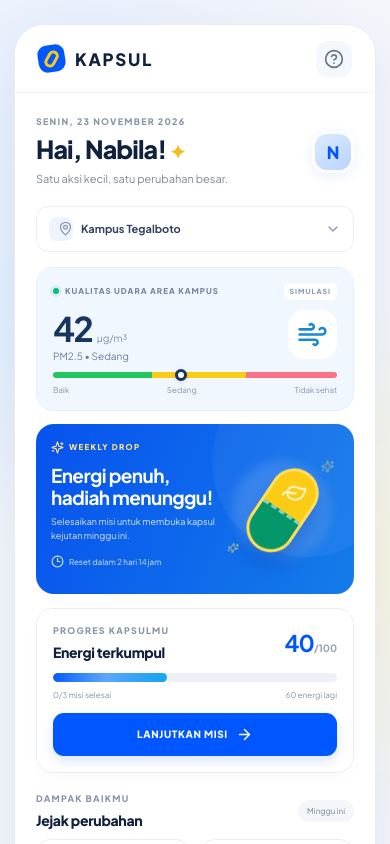
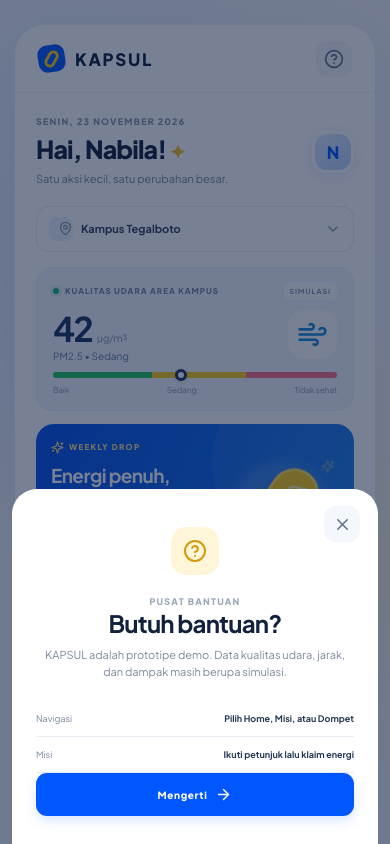
Before and after one commit to nabilagx/kapsul, a Next.js app: page / in a window 390 px wide. Both pictures are taken after a click on the button "Bantuan". Shown: the top 844 px of the page. Built offline with nearby package versions, Linux system fonts and the light colour scheme.

Commit message:
Make help action responsive and useful

```diff
--- a/src/app/page.tsx
+++ b/src/app/page.tsx
@@ -25,7 +25,7 @@ export default function Home() {
   const [tab, setTab] = useState<Tab>("home");
   const [missions, setMissions] = useState(initialMissions);
   const [energy, setEnergy] = useState(40);
-  const [modal, setModal] = useState<"loot" | "receipt" | null>(null);
+  const [modal, setModal] = useState<"loot" | "receipt" | "help" | null>(null);
   const [opened, setOpened] = useState(false);
   const [saved, setSaved] = useState(false);
   const [campus, setCampus] = useState("Kampus Tegalboto");
@@ -67,7 +67,7 @@ export default function Home() {
             <span className="brand-mark"><span /></span>
             <span>KAPSUL</span>
           </a>
-          <button className="icon-button" aria-label="Bantuan"><CircleHelp size={20} /></button>
+          <button className="icon-button" aria-label="Bantuan" onClick={() => setModal("help")}><CircleHelp size={20} /></button>
         </header>
 
         <div className={`app-content page-${tab}`}>
@@ -142,7 +142,7 @@ export default function Home() {
       {modal && <div className="modal-backdrop" onClick={() => setModal(null)}>
         <section className="modal-sheet" onClick={(e) => e.stopPropagation()}>
           <button className="modal-close" onClick={() => setModal(null)}><X size={19} /></button>
-          {modal === "loot" ? <div className="loot-content">
+          {modal === "help" ? <div className="receipt-content"><div className="receipt-icon"><CircleHelp size={24} /></div><span className="eyebrow">PUSAT BANTUAN</span><h2>Butuh bantuan?</h2><p className="muted">KAPSUL adalah prototipe demo. Data kualitas udara, jarak, dan dampak masih berupa simulasi.</p><div className="receipt-line"><span>Navigasi</span><strong>Pilih Home, Misi, atau Dompet</strong></div><div className="receipt-line"><span>Misi</span><strong>Ikuti petunjuk lalu klaim energi</strong></div><button className="primary-button" onClick={() => setModal(null)}>Mengerti <ArrowRight size={17} /></button></div> : modal === "loot" ? <div className="loot-content">
             {!opened ? <><div className="loot-kicker"><Sparkles size={15} /> WEEKLY SURPRISE</div><div className="loot-capsule"><div className="loot-top"><Leaf size={28} /></div><div className="loot-bottom" /></div><h2>Ada kejutan<br />di dalam kapsul!</h2><p>Siap melihat hadiah dari aksi baikmu minggu ini?</p><button className="primary-button gold-button" onClick={() => setOpened(true)}>BUKA KAPSULKU <Sparkles size={17} /></button></> :
             <><div className="confetti">✦　✧　✳　✦　✧</div><div className="reward-medal"><Gift size={34} /></div><span className="eyebrow">SELAMAT, ENVIRONMENT HERO!</span><h2>Kamu dapat hadiah!</h2><div className="reward-ticket"><span>VOUCHER PARTNER</span><strong>Rp5.000</strong><small>KODE: KAPSUL5K</small></div><div className="reward-stats"><div><strong>+Rp12.000</strong><span>estimasi hemat</span></div><div><strong>-45 g</strong><span>estimasi PM2.5*</span></div></div><p className="reward-disclaimer">*Hadiah dan angka dampak adalah simulasi prototipe.</p><button className="primary-button" onClick={() => { setSaved(true); setTab("wallet"); setModal(null); }}>{saved ? "TERSIMPAN" : "SIMPAN KE DOMPET"} <Wallet size={17} /></button><button className="share-button" onClick={() => { if (navigator.share) navigator.share({ title: "KAPSUL", text: "Aku baru menyelesaikan misi ramah lingkungan di KAPSUL!" }).catch(() => undefined); else copyReferral(); }}><Share2 size={16} /> Bagikan pencapaian</button></>}
           </div> : <div className="receipt-content"><div className="receipt-icon"><Ticket size={24} /></div><span className="eyebrow">KAPSUL DIGITAL RECEIPT</span><h2>Struk dampakmu</h2><p className="muted">23 November 2026 • Minggu ke-47</p><div className="receipt-line"><span>Misi diselesaikan</span><strong>{completed} / 3</strong></div><div className="receipt-line"><span>Energi terkumpul</span><strong>{energy} / 100</strong></div><div className="receipt-line"><span>Estimasi emisi dihindari</span><strong>{impact} g</strong></div><div className="receipt-total"><span>STATUS KONTRIBUSI</span><strong>{completed ? "Terus bertumbuh 🌱" : "Mulai langkah pertamamu"}</strong></div><p className="receipt-disclaimer">Data ini merupakan ilustrasi simulasi, bukan sertifikat pengukuran lingkungan.</p><button className="primary-button" onClick={() => setModal(null)}>KEMBALI <ArrowRight size={17} /></button></div>}
```
